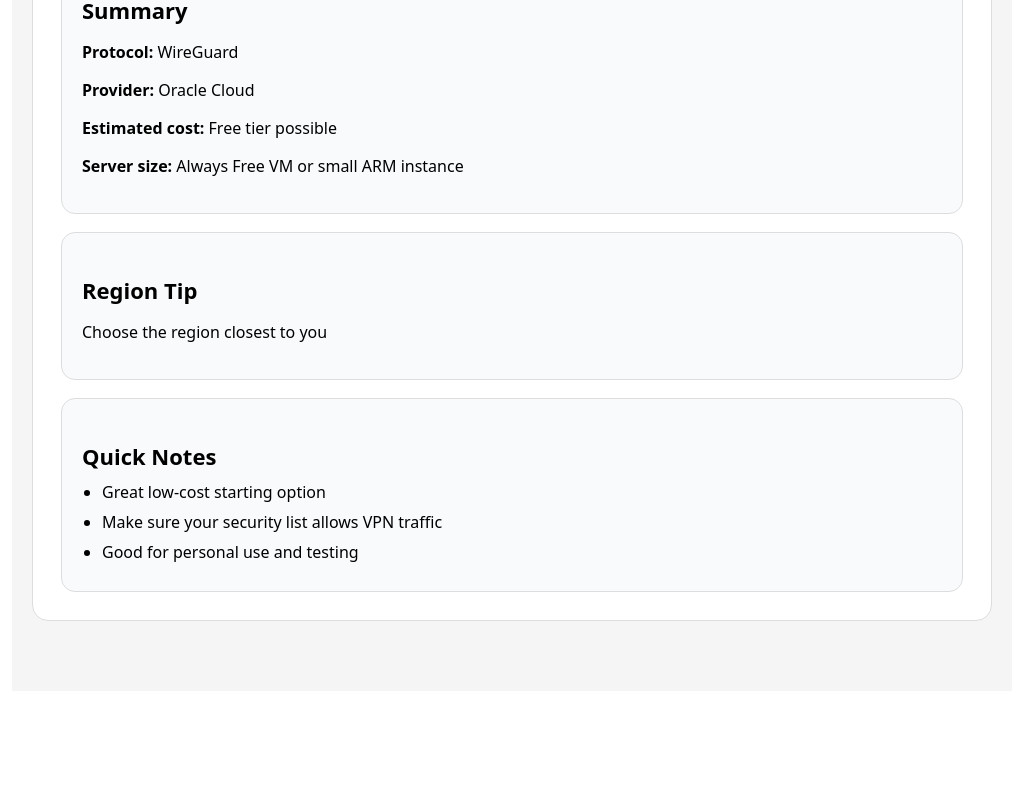
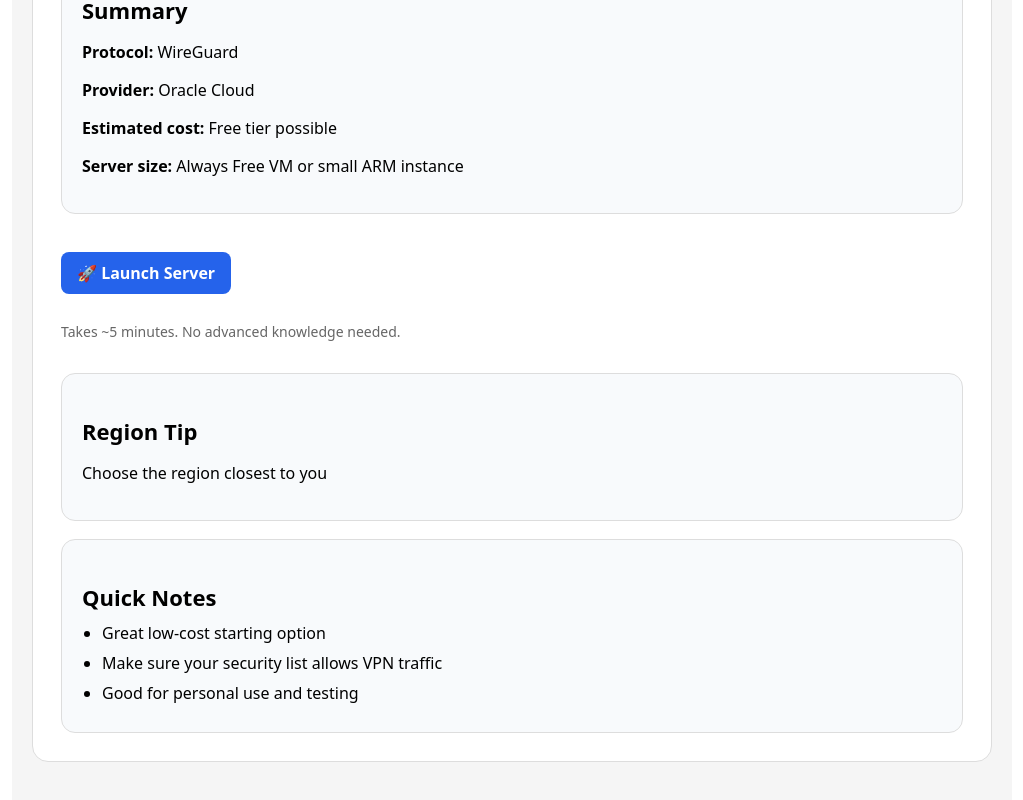
Before and after one commit to Kriro-Lab/vpn-builder, a Next.js app: page / in a window 1280 px wide. Shown: the part 1760-2560 px from the top of the page, without its empty margins (128-1151 px from the left). Before the commit the page ends 2459 px from the top, so only its background shows below. Built offline with nearby package versions, Linux system fonts and the light colour scheme.

Commit message:
Update page.tsx

```diff
--- a/app/page.tsx
+++ b/app/page.tsx
@@ -337,6 +337,33 @@ const copyCommand = (text: string, index: number) => {
       <p><strong>Estimated cost:</strong> {selectedProvider.price}</p>
       <p><strong>Server size:</strong> {selectedProvider.size}</p>
     </div>
+    <div style={{ marginTop: "20px" }}>
+  <a
+    href={
+      provider === "Oracle Cloud"
+        ? "https://www.oracle.com/cloud/free/"
+        : provider === "AWS"
+        ? "https://aws.amazon.com/free/"
+        : "https://www.vultr.com/"
+    }
+    target="_blank"
+    style={{
+      display: "inline-block",
+      background: "#2563eb",
+      color: "white",
+      padding: "10px 16px",
+      borderRadius: "8px",
+      textDecoration: "none",
+      fontWeight: "bold",
+    }}
+  >
+    🚀 Launch Server
+  </a>
+</div>
+
+<p style={{ marginTop: "10px", fontSize: "14px", color: "#666" }}>
+  Takes ~5 minutes. No advanced knowledge needed.
+</p>
 
     <div
       style={{
```
